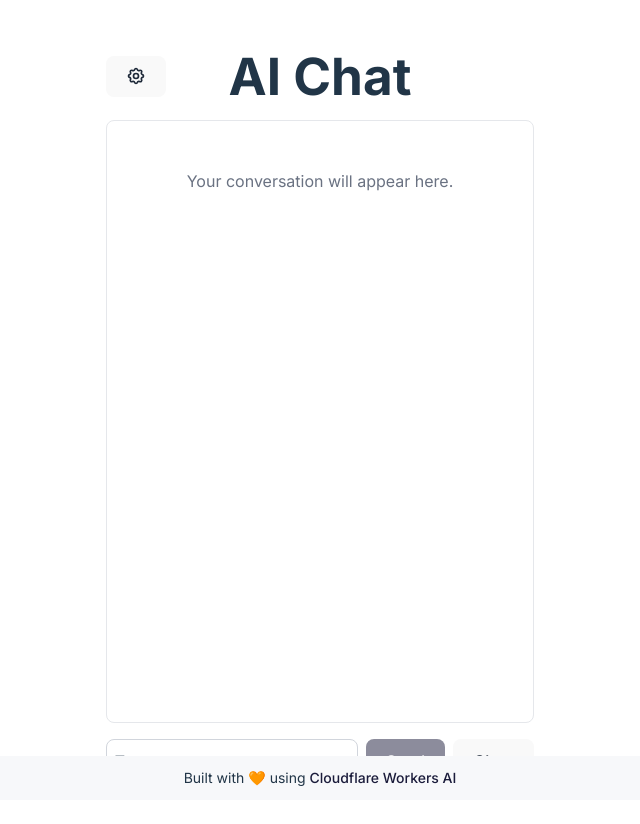
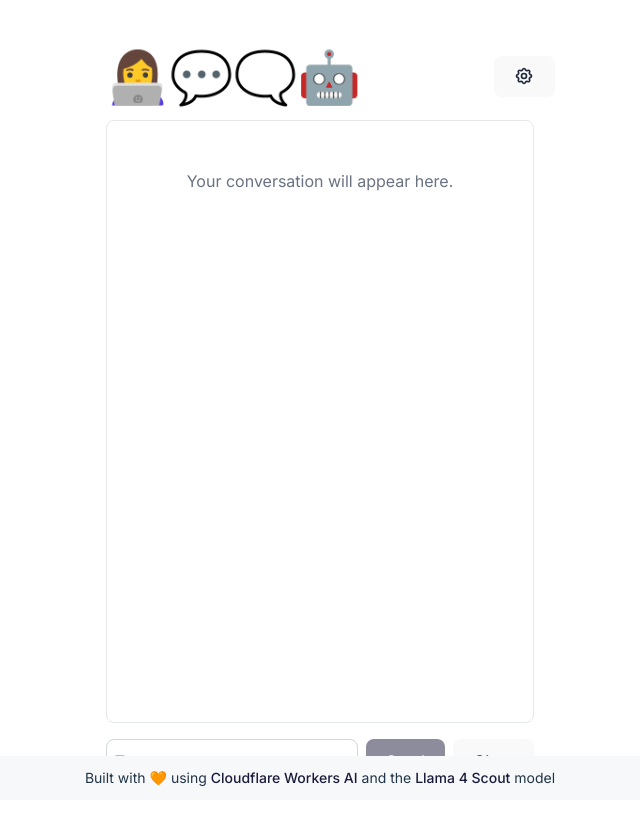
Before and after one commit to craigsdennis/basic-ai-chat-workers, a React (Vite) app: page / in a window 1280 px wide. Shown: the top 824 px of the page, without its empty margins (320-960 px from the left). Built offline with nearby package versions, Linux system fonts and the light colour scheme.

Commit message:
Finalizes the basic chat

```diff
--- a/index.html
+++ b/index.html
@@ -4,7 +4,7 @@
     <meta charset="UTF-8" />
     <link rel="icon" type="image/svg+xml" href="/vite.svg" />
     <meta name="viewport" content="width=device-width, initial-scale=1.0" />
-    <title>Vite + React + TS</title>
+    <title>Basic Chat</title>
     <script src="https://cdnjs.cloudflare.com/ajax/libs/marked/15.0.7/marked.min.js" integrity="sha512-rPuOZPx/WHMHNx2RoALKwiCDiDrCo4ekUctyTYKzBo8NGA79NcTW2gfrbcCL2RYL7RdjX2v9zR0fKyI4U4kPew==" crossorigin="anonymous" referrerpolicy="no-referrer"></script>
     <link rel="preconnect" href="https://fonts.googleapis.com">
     <link rel="preconnect" href="https://fonts.gstatic.com" crossorigin>
--- a/src/App.tsx
+++ b/src/App.tsx
@@ -89,7 +89,7 @@ function App() {
         headers: { "Content-Type": "application/json" },
         body: JSON.stringify({
           messages: updatedMessages,
-          config: systemMessage ? { systemMessage } : undefined
+          config: systemMessage ? { systemMessage } : undefined,
         }),
       });
 
@@ -161,7 +161,11 @@ function App() {
     const [modalInput, setModalInput] = useState(systemMessage);
 
     return (
-      <div className={`fixed inset-0 bg-black bg-opacity-50 flex items-center justify-center z-50 ${isModalOpen ? '' : 'hidden'}`}>
+      <div
+        className={`fixed inset-0 bg-black bg-opacity-50 flex items-center justify-center z-50 ${
+          isModalOpen ? "" : "hidden"
+        }`}
+      >
         <div className="bg-white p-6 rounded-lg shadow-lg w-full max-w-md">
           <h2 className="text-xl font-bold mb-4">Set System Message</h2>
           <textarea
@@ -186,7 +190,7 @@ function App() {
               </button>
               <button
                 className="px-4 py-2 text-white rounded-lg"
-                style={{ backgroundColor: 'var(--blue-button)' }}
+                style={{ backgroundColor: "var(--blue-button)" }}
                 onClick={() => saveSystemMessage(modalInput)}
               >
                 Save
@@ -201,20 +205,35 @@ function App() {
   return (
     <div className="flex flex-col h-screen w-full max-w-6xl mx-auto px-4 sm:px-6">
       <header className="py-4 flex justify-between items-center">
+        <h1 className="text-2xl font-bold text-center">👩‍💻💬🗨️🤖</h1>
         <div className="w-10">
           <button
             onClick={openModal}
             className="p-2 text-sm bg-gray-200 text-gray-800 rounded-full hover:bg-gray-300"
             title="Settings"
           >
-            <svg xmlns="http://www.w3.org/2000/svg" className="h-5 w-5" fill="none" viewBox="0 0 24 24" stroke="currentColor">
-              <path strokeLinecap="round" strokeLinejoin="round" strokeWidth={2} d="M10.325 4.317c.426-1.756 2.924-1.756 3.35 0a1.724 1.724 0 002.573 1.066c1.543-.94 3.31.826 2.37 2.37a1.724 1.724 0 001.065 2.572c1.756.426 1.756 2.924 0 3.35a1.724 1.724 0 00-1.066 2.573c.94 1.543-.826 3.31-2.37 2.37a1.724 1.724 0 00-2.572 1.065c-.426 1.756-2.924 1.756-3.35 0a1.724 1.724 0 00-2.573-1.066c-1.543.94-3.31-.826-2.37-2.37a1.724 1.724 0 00-1.065-2.572c-1.756-.426-1.756-2.924 0-3.35a1.724 1.724 0 001.066-2.573c-.94-1.543.826-3.31 2.37-2.37.996.608 2.296.07 2.572-1.065z" />
-              <path strokeLinecap="round" strokeLinejoin="round" strokeWidth={2} d="M15 12a3 3 0 11-6 0 3 3 0 016 0z" />
+            <svg
+              xmlns="http://www.w3.org/2000/svg"
+              className="h-5 w-5"
+              fill="none"
+              viewBox="0 0 24 24"
+              stroke="currentColor"
+            >
+              <path
+                strokeLinecap="round"
+                strokeLinejoin="round"
+                strokeWidth={2}
+                d="M10.325 4.317c.426-1.756 2.924-1.756 3.35 0a1.724 1.724 0 002.573 1.066c1.543-.94 3.31.826 2.37 2.37a1.724 1.724 0 001.065 2.572c1.756.426 1.756 2.924 0 3.35a1.724 1.724 0 00-1.066 2.573c.94 1.543-.826 3.31-2.37 2.37a1.724 1.724 0 00-2.572 1.065c-.426 1.756-2.924 1.756-3.35 0a1.724 1.724 0 00-2.573-1.066c-1.543.94-3.31-.826-2.37-2.37a1.724 1.724 0 00-1.065-2.572c-1.756-.426-1.756-2.924 0-3.35a1.724 1.724 0 001.066-2.573c-.94-1.543.826-3.31 2.37-2.37.996.608 2.296.07 2.572-1.065z"
+              />
+              <path
+                strokeLinecap="round"
+                strokeLinejoin="round"
+                strokeWidth={2}
+                d="M15 12a3 3 0 11-6 0 3 3 0 016 0z"
+              />
             </svg>
           </button>
         </div>
-        <h1 className="text-2xl font-bold text-center">AI Chat</h1>
-        <div className="w-10"></div>
       </header>
 
       <div
@@ -226,34 +245,28 @@ function App() {
             Your conversation will appear here.
           </div>
         ) : (
-          <div className="flex flex-col space-y-4 max-w-3xl mx-auto w-full">
+          <div className="flex flex-col space-y-6 max-w-3xl mx-auto w-full">
             {messages.map((message, index) => (
-              <div
-                key={index}
-                className={`flex ${message.role === "user" ? "justify-end" : "justify-start"}`}
-              >
-                <div
-                  className={`p-3 rounded-lg ${
-                    message.role === "user"
-                      ? "bg-blue-100 max-w-[85%] sm:max-w-[75%]"
-                      : "max-w-[85%] sm:max-w-[75%]"
-                  }`}
-                  style={message.role === "assistant" ? { backgroundColor: 'var(--assistant-bg)' } : {}}
-                >
-                  <div className="font-semibold mb-1 text-left">
-                    {message.role === "user" ? "You" : "AI"}
+              <div key={index} className="w-full">
+                {message.role === "user" ? (
+                  <div className="text-left text-gray-800 max-w-[85%] sm:max-w-[75%] mb-2">
+                    {message.content}
                   </div>
-                  {message.role === "assistant" ? (
+                ) : (
+                  <div
+                    className="p-4 rounded-lg max-w-[85%] sm:max-w-[75%]"
+                    style={{ backgroundColor: "var(--assistant-bg)" }}
+                  >
                     <div
                       className="markdown-content text-left"
                       dangerouslySetInnerHTML={{
-                        __html: window.marked.parse ? window.marked.parse(message.content) : window.marked.marked(message.content)
+                        __html: window.marked.parse
+                          ? window.marked.parse(message.content)
+                          : window.marked.marked(message.content),
                       }}
                     />
-                  ) : (
-                    <div className="whitespace-pre-wrap text-left">{message.content}</div>
-                  )}
-                </div>
+                  </div>
+                )}
               </div>
             ))}
           </div>
@@ -261,7 +274,10 @@ function App() {
         <div ref={messagesEndRef} />
       </div>
 
-      <form onSubmit={handleSubmit} className="flex space-x-2 w-full max-w-3xl mx-auto mb-12">
+      <form
+        onSubmit={handleSubmit}
+        className="flex space-x-2 w-full max-w-3xl mx-auto mb-12"
+      >
         <input
           type="text"
           value={input}
@@ -274,7 +290,10 @@ function App() {
           type="submit"
           disabled={isLoading || !input.trim()}
           className="text-white px-4 py-2 rounded-lg disabled:opacity-50"
-          style={{ backgroundColor: 'var(--blue-button)', hover: { backgroundColor: '#292a52' } }}
+          style={{
+            backgroundColor: "var(--blue-button)",
+            hover: { backgroundColor: "#292a52" },
+          }}
         >
           Send
         </button>
@@ -291,18 +310,36 @@ function App() {
       <SystemMessageModal />
 
       {/* Footer */}
-      <footer className="text-center py-3 text-sm fixed bottom-0 left-0 right-0" style={{ backgroundColor: 'var(--assistant-bg)' }}>
+      <footer
+        className="text-center py-3 text-sm fixed bottom-0 left-0 right-0"
+        style={{ backgroundColor: "var(--assistant-bg)" }}
+      >
         <p>
-          Built with <span role="img" aria-label="orange heart">🧡</span> using{' '}
+          Built with{" "}
+          <span role="img" aria-label="orange heart">
+            🧡
+          </span>{" "}
+          using{" "}
           <a
             href="https://developers.cloudflare.com/workers-ai"
             target="_blank"
             rel="noopener noreferrer"
             className="hover:underline"
-            style={{ color: 'var(--blue-button)' }}
+            style={{ color: "var(--blue-button)" }}
           >
             Cloudflare Workers AI
-          </a>
+          </a>{" "}
+          and the{" "}
+          <a
+            href="https://developers.cloudflare.com/workers-ai/models/llama-4-scout-17b-16e-instruct/"
+            target="_blank"
+            rel="noopener noreferrer"
+            className="hover:underline"
+            style={{ color: "var(--blue-button)" }}
+          >
+            Llama 4 Scout
+          </a>{" "}
+          model
         </p>
       </footer>
     </div>
```
Also changed, not shown: 1 other file (tests, documents, lock files or other folders).
